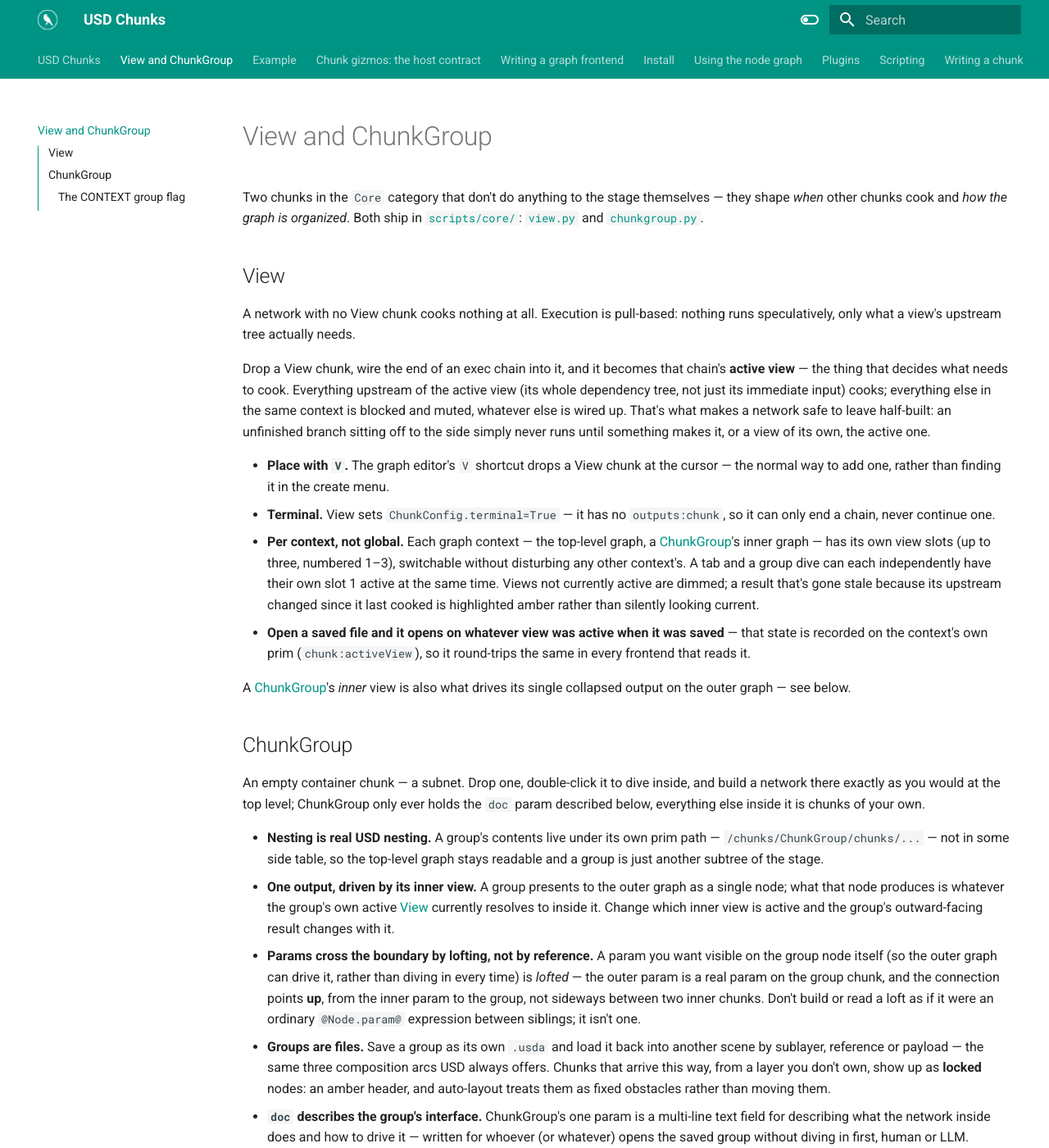
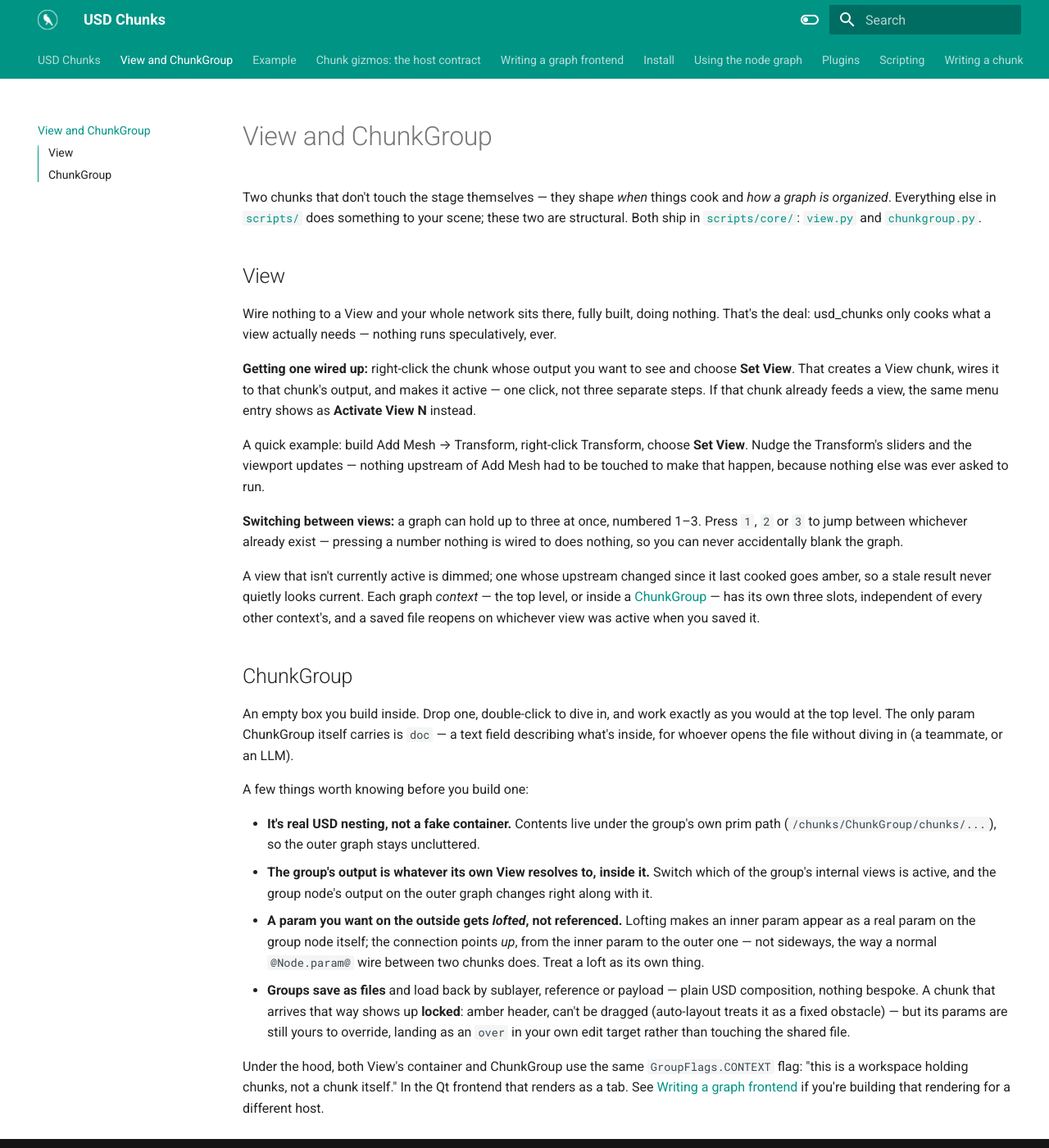
Before and after one commit to HuginStudios/usd_chunks, an MkDocs documentation site: the page built from docs/core-chunks.md, in a window 1280 px wide and 1400 px high. Shown: the whole window at 82% size. Built offline with MkDocs 1.6.1 and Material for MkDocs 9.7.7, drawn with Linux system fonts in a browser that asks for light colours; some of the changed text lies outside the part shown.

Commit message:
Fix Set View workflow, lighten core-chunks, lead with a quick start
V doesn't actually place a View chunk right now (live-reported, tracked
separately) -- docs now point at the real path: right-click a chunk and
choose Set View, switch between existing views with 1/2/3. Rewrote
core-chunks.md to be less reference-manual, more a quick tour with a
worked example. Both README and docs/index.md now lead with a
copy-paste quick start (usdview-first, since that's the actual product)
before the full reference, and carry Dan's "usdchunks in a nutshell"
line. install.md's CLI-only quickstart no longer claims --help proves
chunk discovery, and gets a short Gizmos section pointing at the
separate host-side viewport package.

```diff
--- a/docs/core-chunks.md
+++ b/docs/core-chunks.md
@@ -1,71 +1,60 @@
 # View and ChunkGroup
 
-Two chunks in the `Core` category that don't do anything to the stage themselves — they
-shape *when* other chunks cook and *how the graph is organized*. Both ship in
-[`scripts/core/`](/scripts/core/): [`view.py`](/scripts/core/view.py) and
-[`chunkgroup.py`](/scripts/core/chunkgroup.py).
+Two chunks that don't touch the stage themselves — they shape *when* things cook and *how
+a graph is organized*. Everything else in [`scripts/`](/scripts/) does something to your
+scene; these two are structural. Both ship in [`scripts/core/`](/scripts/core/):
+[`view.py`](/scripts/core/view.py) and [`chunkgroup.py`](/scripts/core/chunkgroup.py).
 
 ## View
 
-A network with no View chunk cooks nothing at all. Execution is pull-based: nothing runs
-speculatively, only what a view's upstream tree actually needs.
+Wire nothing to a View and your whole network sits there, fully built, doing nothing.
+That's the deal: usd_chunks only cooks what a view actually needs — nothing runs
+speculatively, ever.
 
-Drop a View chunk, wire the end of an exec chain into it, and it becomes that chain's
-**active view** — the thing that decides what needs to cook. Everything upstream of the
-active view (its whole dependency tree, not just its immediate input) cooks; everything
-else in the same context is blocked and muted, whatever else is wired up. That's what makes
-a network safe to leave half-built: an unfinished branch sitting off to the side simply
-never runs until something makes it, or a view of its own, the active one.
+**Getting one wired up:** right-click the chunk whose output you want to see and choose
+**Set View**. That creates a View chunk, wires it to that chunk's output, and makes it
+active — one click, not three separate steps. If that chunk already feeds a view, the same
+menu entry shows as **Activate View N** instead.
 
-- **Place with `V`.** The graph editor's `V` shortcut drops a View chunk at the cursor —
-  the normal way to add one, rather than finding it in the create menu.
-- **Terminal.** View sets `ChunkConfig.terminal=True` — it has no `outputs:chunk`, so it
-  can only end a chain, never continue one.
-- **Per context, not global.** Each graph context — the top-level graph, a
-  [ChunkGroup](#chunkgroup)'s inner graph — has its own view slots (up to three, numbered
-  1–3), switchable without disturbing any other context's. A tab and a group dive can each
-  independently have their own slot 1 active at the same time. Views not currently active
-  are dimmed; a result that's gone stale because its upstream changed since it last cooked
-  is highlighted amber rather than silently looking current.
-- **Open a saved file and it opens on whatever view was active when it was saved** — that
-  state is recorded on the context's own prim (`chunk:activeView`), so it round-trips the
-  same in every frontend that reads it.
+A quick example: build Add Mesh → Transform, right-click Transform, choose **Set View**.
+Nudge the Transform's sliders and the viewport updates — nothing upstream of Add Mesh had
+to be touched to make that happen, because nothing else was ever asked to run.
 
-A [ChunkGroup](#chunkgroup)'s *inner* view is also what drives its single collapsed output
-on the outer graph — see below.
+**Switching between views:** a graph can hold up to three at once, numbered 1–3. Press `1`,
+`2` or `3` to jump between whichever already exist — pressing a number nothing is wired to
+does nothing, so you can never accidentally blank the graph.
+
+A view that isn't currently active is dimmed; one whose upstream changed since it last
+cooked goes amber, so a stale result never quietly looks current. Each graph *context* —
+the top level, or inside a [ChunkGroup](#chunkgroup) — has its own three slots,
+independent of every other context's, and a saved file reopens on whichever view was
+active when you saved it.
 
 ## ChunkGroup
 
-An empty container chunk — a subnet. Drop one, double-click it to dive inside, and build a
-network there exactly as you would at the top level; ChunkGroup only ever holds the `doc`
-param described below, everything else inside it is chunks of your own.
+An empty box you build inside. Drop one, double-click to dive in, and work exactly as you
+would at the top level. The only param ChunkGroup itself carries is `doc` — a text field
+describing what's inside, for whoever opens the file without diving in (a teammate, or an
+LLM).
 
-- **Nesting is real USD nesting.** A group's contents live under its own prim path —
-  `/chunks/ChunkGroup/chunks/...` — not in some side table, so the top-level graph stays
-  readable and a group is just another subtree of the stage.
-- **One output, driven by its inner view.** A group presents to the outer graph as a single
-  node; what that node produces is whatever the group's own active [View](#view) currently
-  resolves to inside it. Change which inner view is active and the group's outward-facing
-  result changes with it.
-- **Params cross the boundary by lofting, not by reference.** A param you want visible on
-  the group node itself (so the outer graph can drive it, rather than diving in every time)
-  is *lofted* — the outer param is a real param on the group chunk, and the connection
-  points **up**, from the inner param to the group, not sideways between two inner chunks.
-  Don't build or read a loft as if it were an ordinary `@Node.param@` expression between
-  siblings; it isn't one.
-- **Groups are files.** Save a group as its own `.usda` and load it back into another scene
-  by sublayer, reference or payload — the same three composition arcs USD always offers.
-  Chunks that arrive this way, from a layer you don't own, show up as **locked** nodes: an
-  amber header, and auto-layout treats them as fixed obstacles rather than moving them.
-- **`doc` describes the group's interface.** ChunkGroup's one param is a multi-line text
-  field for describing what the network inside does and how to drive it — written for
-  whoever (or whatever) opens the saved group without diving in first, human or LLM.
+A few things worth knowing before you build one:
 
-### The `CONTEXT` group flag
+- **It's real USD nesting, not a fake container.** Contents live under the group's own
+  prim path (`/chunks/ChunkGroup/chunks/...`), so the outer graph stays uncluttered.
+- **The group's output is whatever its own View resolves to, inside it.** Switch which of
+  the group's internal views is active, and the group node's output on the outer graph
+  changes right along with it.
+- **A param you want on the outside gets *lofted*, not referenced.** Lofting makes an
+  inner param appear as a real param on the group node itself; the connection points *up*,
+  from the inner param to the outer one — not sideways, the way a normal `@Node.param@`
+  wire between two chunks does. Treat a loft as its own thing.
+- **Groups save as files** and load back by sublayer, reference or payload — plain USD
+  composition, nothing bespoke. A chunk that arrives that way shows up **locked**: amber
+  header, can't be dragged (auto-layout treats it as a fixed obstacle) — but its params are
+  still yours to override, landing as an `over` in your own edit target rather than
+  touching the shared file.
 
-Both View's container and ChunkGroup rely on `ChunkFlags.GroupFlags.CONTEXT` under the
-hood: a context group is drawn as a *workspace holding other chunks*, not as a node with
-ports of its own. In the Qt frontend that's a tab; other frontends may render it
-differently, but the meaning — "this is a graph, not a chunk" — is the same everywhere. See
-[Writing a graph frontend](graph-frontends.md) if you're implementing that rendering for a
-new host.
+Under the hood, both View's container and ChunkGroup use the same `GroupFlags.CONTEXT`
+flag: "this is a workspace holding chunks, not a chunk itself." In the Qt frontend that
+renders as a tab. See [Writing a graph frontend](graph-frontends.md) if you're building
+that rendering for a different host.
```
Also changed, not shown: README.md (+24 -0 lines), docs/index.md (+25 -6 lines), docs/install.md (+38 -11 lines), docs/node-graph-basics.md (+14 -7 lines), docs/writing-a-chunk.md (+4 -0 lines).
